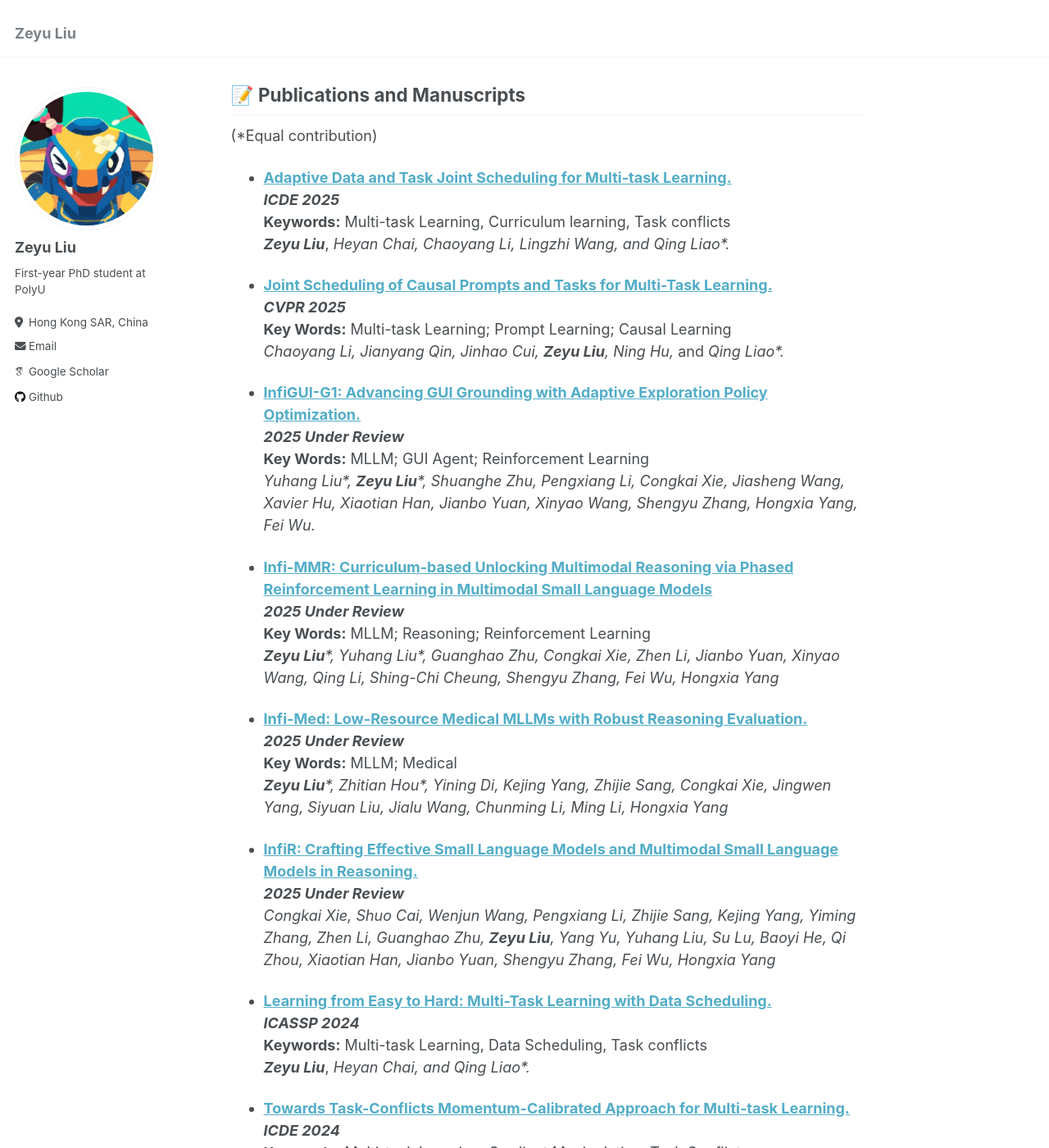
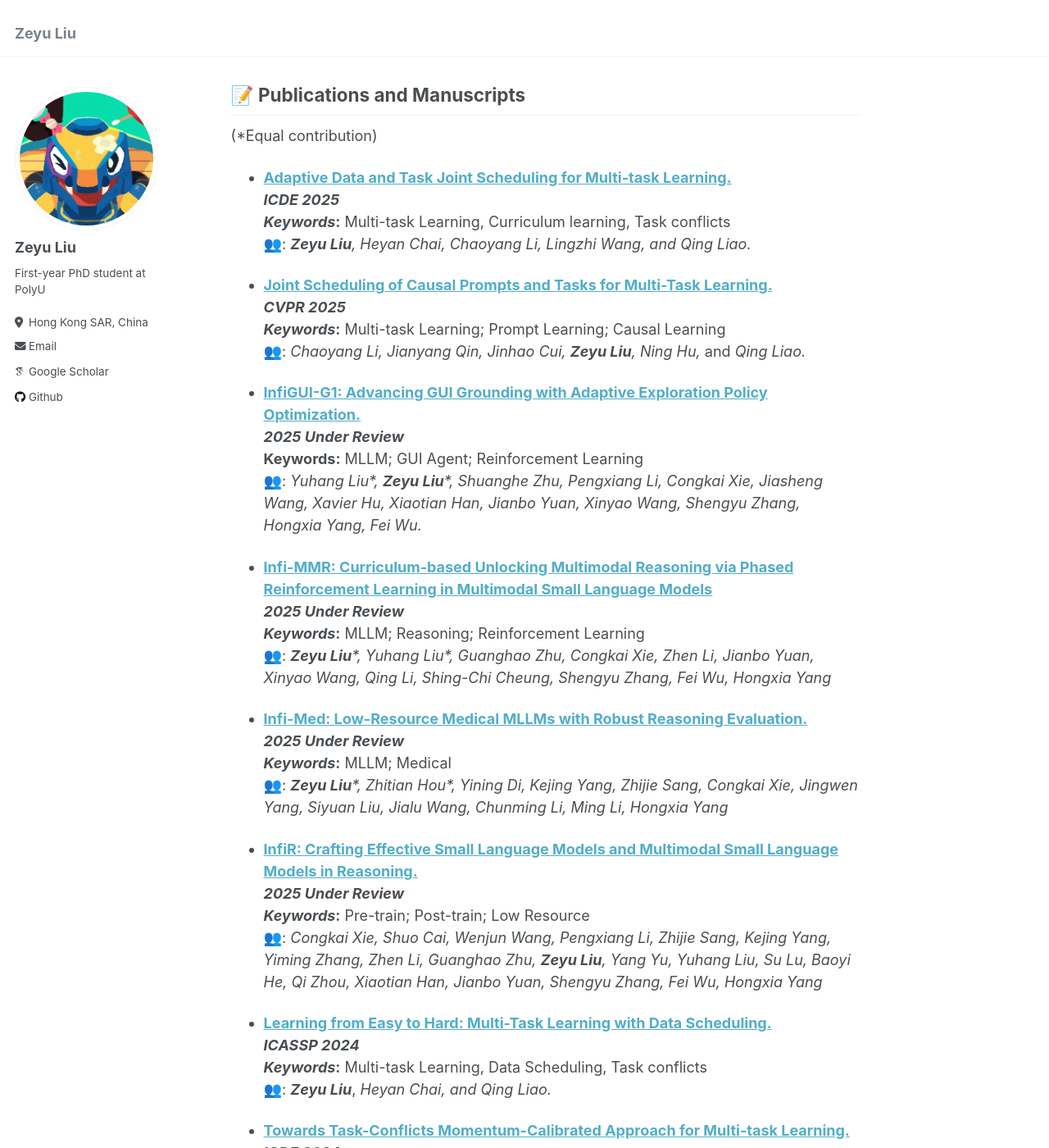
Before and after one commit to ZeyuLiu0706/zeyuliu0706.github.io, a Jekyll site: the page built from _pages/about.md, in a window 1280 px wide and 1400 px high, scrolled down 683 px. Shown: the whole window at 82% size. Built offline with Jekyll 4.4.1, drawn with Linux system fonts in a browser that asks for light colours; some web fonts are replaced; some of the changed text lies outside the part shown.

Commit message:
Update about.md

```diff
--- a/_pages/about.md
+++ b/_pages/about.md
@@ -23,43 +23,44 @@ redirect_from:
 
 - **[Adaptive Data and Task Joint Scheduling for Multi-task Learning.](https://ieeexplore.ieee.org/abstract/document/11113158)** \
   **_ICDE 2025_** \
-  **Keywords:** Multi-task Learning, Curriculum learning, Task conflicts \
-  ***Zeyu Liu***, _Heyan Chai, Chaoyang Li, Lingzhi Wang, and Qing Liao*._
+  **_Keywords_:** Multi-task Learning, Curriculum learning, Task conflicts \
+  👥: _**Zeyu Liu**, Heyan Chai, Chaoyang Li, Lingzhi Wang, and Qing Liao._
 
 - **[Joint Scheduling of Causal Prompts and Tasks for Multi-Task Learning.](https://openaccess.thecvf.com/content/CVPR2025/papers/Li_Joint_Scheduling_of_Causal_Prompts_and_Tasks_for_Multi-Task_Learning_CVPR_2025_paper.pdf)** \
   **_CVPR 2025_** \
-  **Key Words:** Multi-task Learning; Prompt Learning; Causal Learning \
-  _Chaoyang Li,_ _Jianyang Qin,_ _Jinhao Cui,_ _**Zeyu Liu**,_ _Ning Hu,_ and _Qing Liao*._
+  **_Keywords_:** Multi-task Learning; Prompt Learning; Causal Learning \
+  👥: _Chaoyang Li,_ _Jianyang Qin,_ _Jinhao Cui,_ _**Zeyu Liu**,_ _Ning Hu,_ and _Qing Liao._
 
 - **[InfiGUI-G1: Advancing GUI Grounding with Adaptive Exploration Policy Optimization.](https://arxiv.org/abs/2508.05731)** \
   **_2025 Under Review_** \
-  **Key Words:** MLLM; GUI Agent; Reinforcement Learning \
-  _Yuhang Liu*, **Zeyu Liu***, Shuanghe Zhu, Pengxiang Li, Congkai Xie, Jiasheng Wang, Xavier Hu, Xiaotian Han, Jianbo Yuan, Xinyao Wang, Shengyu Zhang, Hongxia Yang, Fei Wu._
+  **Keywords:** MLLM; GUI Agent; Reinforcement Learning \
+  👥: _Yuhang Liu*, **Zeyu Liu***, Shuanghe Zhu, Pengxiang Li, Congkai Xie, Jiasheng Wang, Xavier Hu, Xiaotian Han, Jianbo Yuan, Xinyao Wang, Shengyu Zhang, Hongxia Yang, Fei Wu._
 
 - **[Infi-MMR: Curriculum-based Unlocking Multimodal Reasoning via Phased Reinforcement Learning in Multimodal Small Language Models](https://arxiv.org/abs/2505.23091)** \
   **_2025 Under Review_** \
-  **Key Words:** MLLM; Reasoning; Reinforcement Learning \
-  _**Zeyu Liu***, Yuhang Liu*, Guanghao Zhu, Congkai Xie, Zhen Li, Jianbo Yuan, Xinyao Wang, Qing Li, Shing-Chi Cheung, Shengyu Zhang, Fei Wu, Hongxia Yang_
+  **_Keywords_:** MLLM; Reasoning; Reinforcement Learning \
+  👥: _**Zeyu Liu***, Yuhang Liu*, Guanghao Zhu, Congkai Xie, Zhen Li, Jianbo Yuan, Xinyao Wang, Qing Li, Shing-Chi Cheung, Shengyu Zhang, Fei Wu, Hongxia Yang_
 
 - **[Infi-Med: Low-Resource Medical MLLMs with Robust Reasoning Evaluation.](https://arxiv.org/abs/2505.23867)** \
   **_2025 Under Review_** \
-  **Key Words:** MLLM; Medical \
-  _**Zeyu Liu***, Zhitian Hou*, Yining Di, Kejing Yang, Zhijie Sang, Congkai Xie, Jingwen Yang, Siyuan Liu, Jialu Wang, Chunming Li, Ming Li, Hongxia Yang_
+  **_Keywords_:** MLLM; Medical \
+  👥: _**Zeyu Liu***, Zhitian Hou*, Yining Di, Kejing Yang, Zhijie Sang, Congkai Xie, Jingwen Yang, Siyuan Liu, Jialu Wang, Chunming Li, Ming Li, Hongxia Yang_
 
 - **[InfiR: Crafting Effective Small Language Models and Multimodal Small Language Models in Reasoning.](https://arxiv.org/abs/2502.11573)** \
   **_2025 Under Review_** \
-  _Congkai Xie, Shuo Cai, Wenjun Wang, Pengxiang Li, Zhijie Sang, Kejing Yang, Yiming Zhang, Zhen Li, Guanghao Zhu, **Zeyu Liu**, Yang Yu, Yuhang Liu, Su Lu, Baoyi He, Qi Zhou, Xiaotian Han, Jianbo Yuan, Shengyu Zhang, Fei Wu, Hongxia Yang_
+  **_Keywords_:** Pre-train; Post-train; Low Resource \
+  👥: _Congkai Xie, Shuo Cai, Wenjun Wang, Pengxiang Li, Zhijie Sang, Kejing Yang, Yiming Zhang, Zhen Li, Guanghao Zhu, **Zeyu Liu**, Yang Yu, Yuhang Liu, Su Lu, Baoyi He, Qi Zhou, Xiaotian Han, Jianbo Yuan, Shengyu Zhang, Fei Wu, Hongxia Yang_
 
 
 - **[Learning from Easy to Hard: Multi-Task Learning with Data Scheduling.](https://ieeexplore.ieee.org/abstract/document/10448153)** \
   **_ICASSP 2024_** \
-   **Keywords:** Multi-task Learning, Data Scheduling, Task conflicts \
-   ***Zeyu Liu***, _Heyan Chai, and Qing Liao*._
+   **_Keywords_:** Multi-task Learning, Data Scheduling, Task conflicts \
+   👥: ***Zeyu Liu***, _Heyan Chai, and Qing Liao._
 
 - **[Towards Task-Conflicts Momentum-Calibrated Approach for Multi-task Learning.](https://ieeexplore.ieee.org/document/10597963)** \
   **_ICDE 2024_**\
-   **Keywords:** Multi-task Learning, Gradient Manipulation, Task Conflicts \
-   _Heyan Chai,_ ***Zeyu Liu***, _Yongxin Tong, Ziyi Yao, Binxing Fang, and Qing Liao*._
+  **_Keywords_:** Multi-task Learning, Gradient Manipulation, Task Conflicts \
+  👥: _Heyan Chai,_ ***Zeyu Liu***, _Yongxin Tong, Ziyi Yao, Binxing Fang, and Qing Liao._
 
 
 
```
